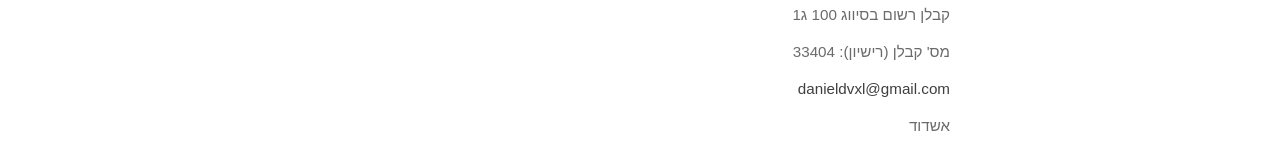
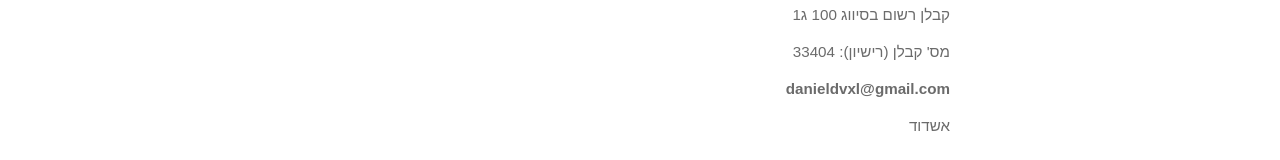
Before and after one commit to Leon-A1/DanielDanilovSAD, a React (Create React App) app: page /getintouch in a window 1280 px wide. Shown: the part 563-723 px from the top of the page. Built offline with nearby package versions, Linux system fonts and the light colour scheme.

Commit message:
design bugs

```diff
--- a/src/Assets/css/company-profile.css
+++ b/src/Assets/css/company-profile.css
@@ -25,11 +25,13 @@
 }
 .email-me {
   text-decoration: none;
-  color: #3f3f3f;
+  color: #6b6b6b;
   transition: 300ms ease;
+  font-weight: 600;
 }
 .email-me:hover {
-  color: #034187;
+  color: #3883c4;
+
   transition: 300ms ease;
 }
 .company-profile-content form {
--- a/src/Assets/css/header.css
+++ b/src/Assets/css/header.css
@@ -20,6 +20,8 @@
   /* font-weight: 600; */
   text-shadow: black 1px 1px 1px;
   font-family: Assistant;
+  text-align: center;
+  padding: 20px;
 }
 .col-content-third-row h3 {
   font-weight: 800;
```
